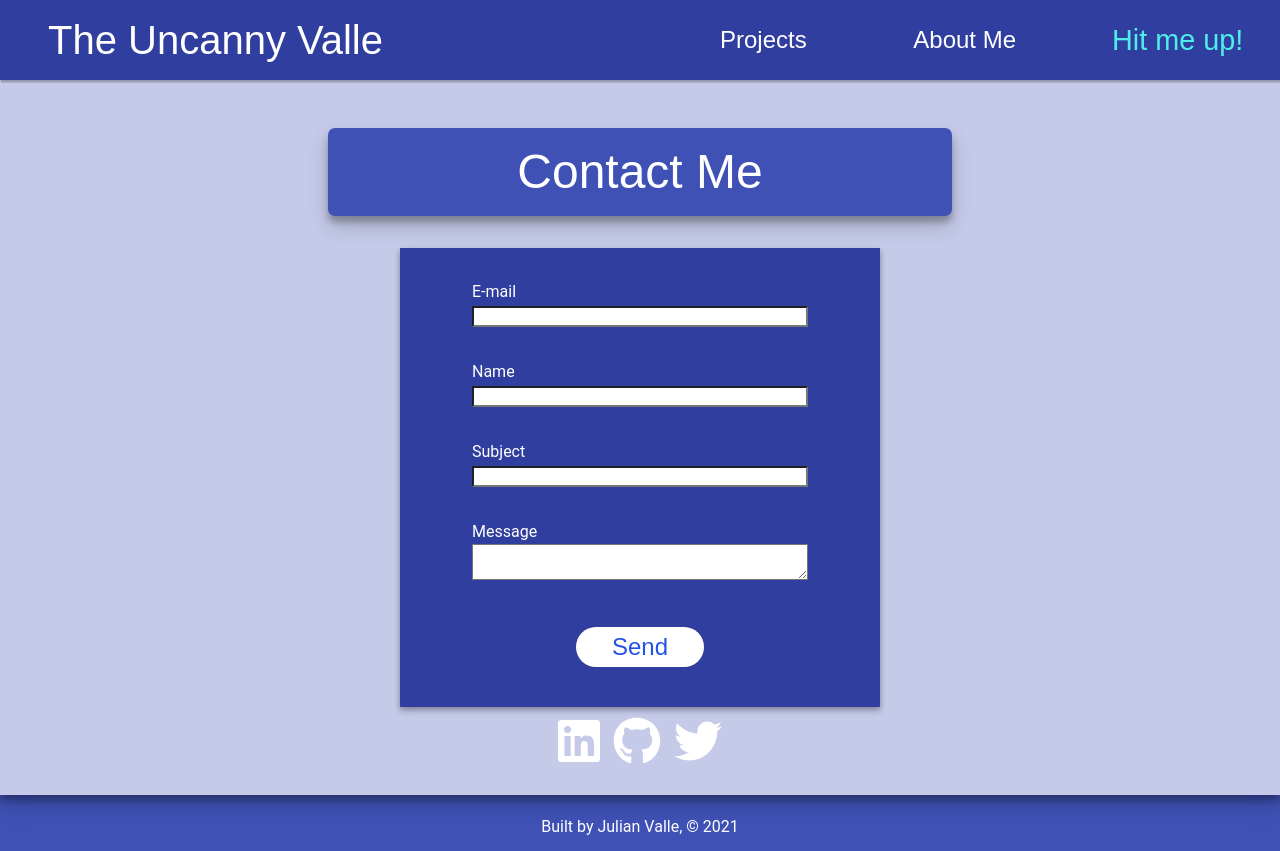
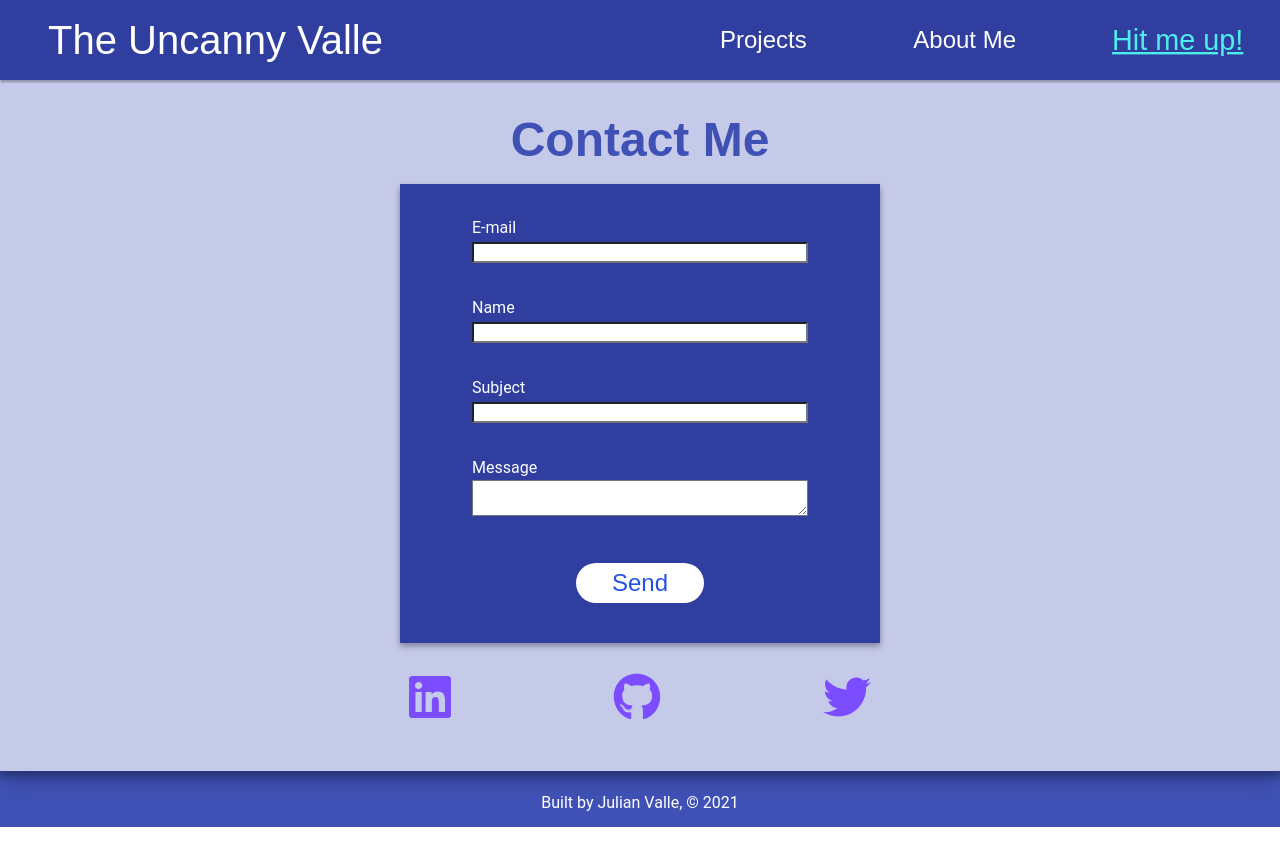
Before and after one commit to UncannyValle/portfolio, a Gatsby site: page /contact-page in a window 1280 px wide. Shown: the top 851 px of the page. After the commit the page ends 827 px from the top, so only its background shows below. Built offline with nearby package versions, Linux system fonts and the light colour scheme; Gatsby itself is replaced by a stand-in of ours.

Commit message:
some aesthetic changes

```diff
--- a/src/components/contact.js
+++ b/src/components/contact.js
@@ -14,14 +14,21 @@ const ContactWrapper = styled(Wrapper)`
   margin-bottom: 0rem;
 `
 const SocialWrapper = styled.div`
-  text-align: center;
+  display: flex;
+  width: 50%;
+  margin: 0 auto;
+  justify-content: space-around;
+  height: 7rem;
+  align-items: center;
   a {
-    color: white;
+    color: ${({ theme }) => theme.color.mainPurple};
     font-size: 3rem;
     transition: 0.5s;
   }
   a:hover {
-    color: #7c4dff;
+    color: ${({ theme }) => theme.color.neon};
+    transform: scale(2);
+    --webkit-transform: scale(2);
   }
 `
 
--- a/src/components/header.js
+++ b/src/components/header.js
@@ -19,12 +19,7 @@ const HeaderWrapper = styled.header`
     color: ${({ theme }) => theme.color.neon};
     transform: scale(1.2);
     -webkit-transform: scale(1.2);
-    /* @media (max-width: 768px) {
-      font-size: 2.7rem;
-    }
-    @media (max-width: 520px) {
-      font-size: 1.7rem;
-    } */
+    text-decoration: underline;
   }
   .navbar {
     height: 100%;
--- a/src/components/home.js
+++ b/src/components/home.js
@@ -87,6 +87,7 @@ const SocialWrapper = styled.div`
   }
   a:hover {
     transform: scale(2);
+    color: ${({ theme }) => theme.color.neon};
   }
   @media (max-width: 768px) {
     width: 70%;
--- a/src/components/layout.js
+++ b/src/components/layout.js
@@ -36,11 +36,7 @@ const Footer = styled.footer`
   display: flex;
   align-items: center;
   justify-content: center;
-  @media (max-width: 520px) {
-    margin: 0;
-    color: black;
-    padding: 0;
-  }
+
 `
 
 const Layout = ({ children }) => {
--- a/src/components/title.js
+++ b/src/components/title.js
@@ -2,15 +2,16 @@ import styled from "styled-components"
 
 const Title = styled.h1`
   font-size: 3rem;
-  margin: 2rem auto;
+  margin: 0 auto;
   padding: 0.5rem 1rem;
   text-align: center;
-  background-color: #3f51b5;
-  color: #ffffff;
+  /* background-color: #3f51b5; */
+  color: #3f51b5;
   display: block;
   border-radius: 7px;
   width: 50%;
-  box-shadow: 0 10px 20px rgba(0, 0, 0, 0.19), 0 6px 6px rgba(0, 0, 0, 0.23);
+  font-weight:800;
+  /* box-shadow: 0 10px 20px rgba(0, 0, 0, 0.19), 0 6px 6px rgba(0, 0, 0, 0.23); */
   @media only screen and (max-width: 768px) {
     text-align: center;
     width: 80%;
```
Also changed, not shown: src/components/skills.js (+9 -5 lines).
